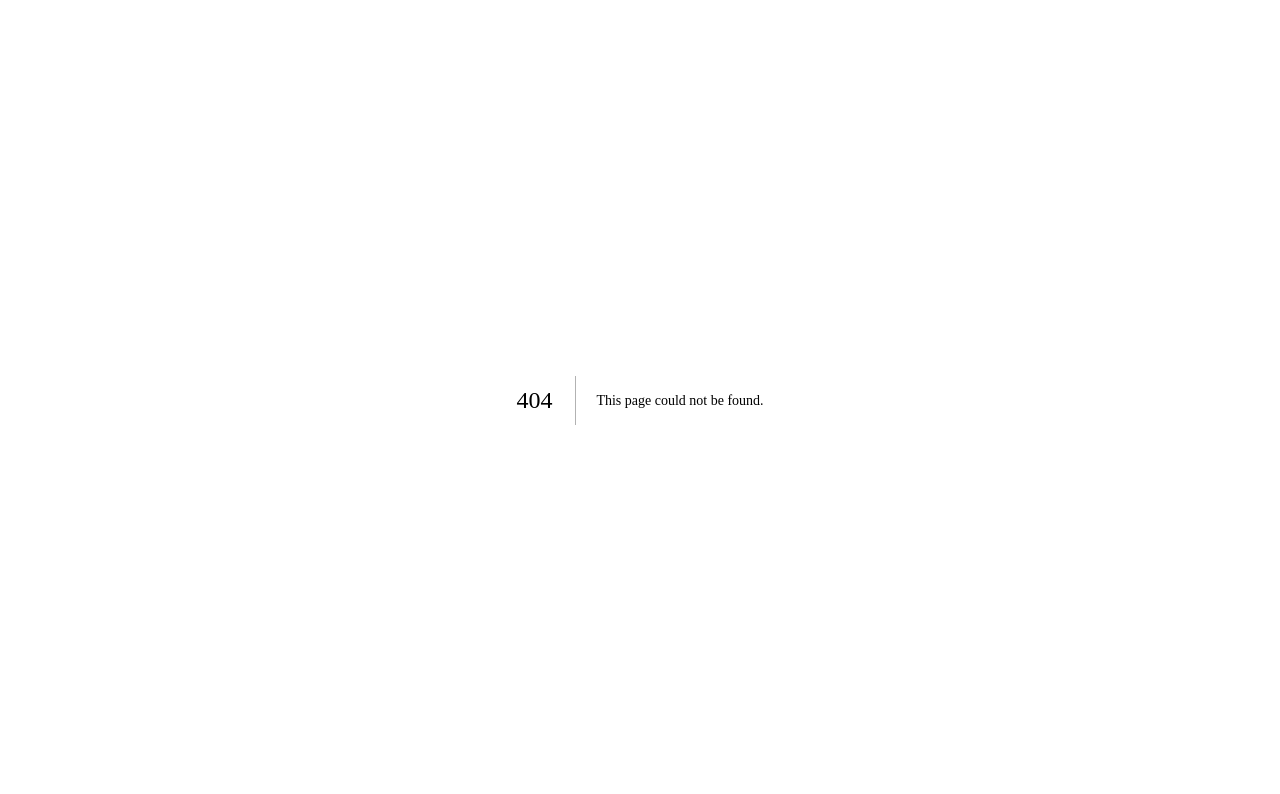
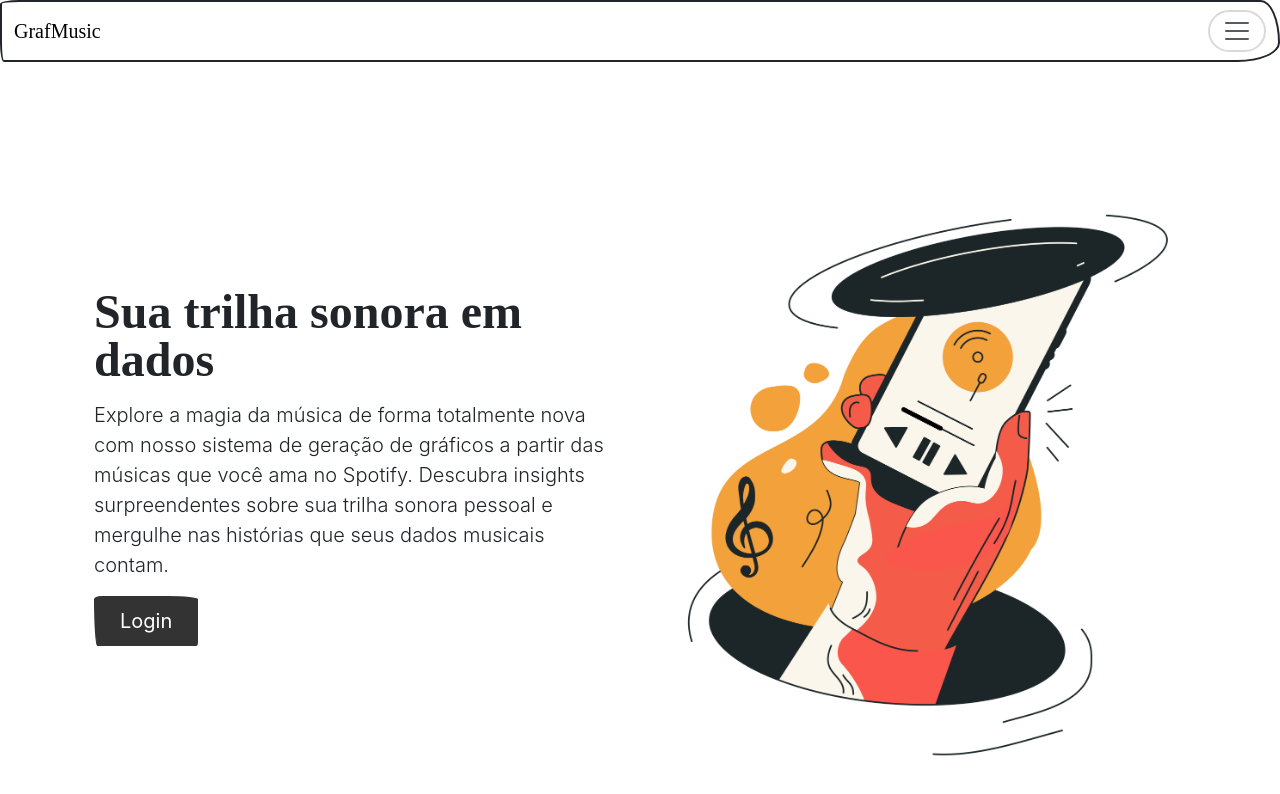
Before and after one commit to laurielylourenco/graf-music, a Next.js app: page /layout in a window 1280 px wide. Before the commit this address had no page. Shown: the top 794 px of the page. Built offline with nearby package versions, Linux system fonts and the light colour scheme; no server answers; a web font is replaced by a local one.

Commit message:
fix: about page

```diff
--- a/src/app/components/Navbar.js
+++ b/src/app/components/Navbar.js
@@ -1,6 +1,7 @@
 import Link from 'next/link';
 import React from 'react';
 const Navbar = ({ userSessionState, onLogout }) => {
+
   const handleClick = () => {
     onLogout("Olá, Pai! Esta é uma mensagem do filho para deslogar");
   };
@@ -19,7 +20,7 @@ const Navbar = ({ userSessionState, onLogout }) => {
               <Link className="nav-link active" aria-current="page" href="/">Home</Link>
             </li>
             <li className="nav-item">
-              <Link className="nav-link" href="/about">Sobre</Link>
+              <a  className="nav-link" href="/about">Sobre</a>
             </li>
             {userSessionState.status === 'authenticated' ? (
               <li className="nav-item">
--- a/src/app/dash/page.js
+++ b/src/app/dash/page.js
@@ -12,6 +12,7 @@ const Dash = ({ userSessionState }) => {
         !
       </h1>
 
+
     </>
   )
 }
--- a/src/pages/_app.js
+++ b/src/pages/_app.js
@@ -1,11 +1,16 @@
-import { SessionProvider } from 'next-auth/react'
+import RootLayout from './layout';
+import { SessionProvider } from 'next-auth/react';
 
-function App({ Component, pageProps: { session, ...pageProps } }) {
+function App({ Component, pageProps }) {
+  const { userSessionState, onLogout } = pageProps;
+
   return (
-    <SessionProvider session={session}>
-      <Component {...pageProps} />
+    <SessionProvider session={pageProps.session}>
+      <RootLayout userSessionState={userSessionState} onLogout={onLogout}>
+        <Component {...pageProps} />
+      </RootLayout>
     </SessionProvider>
-  )
+  );
 }
 
-export default App
+export default App;
--- a/src/pages/index.js
+++ b/src/pages/index.js
@@ -1,44 +1,23 @@
 
-import { signIn, signOut, useSession } from 'next-auth/react'
-import Head from 'next/head'
-import Script from 'next/script'
+
+// index.js
+import { signIn } from 'next-auth/react';
 import HeroSection from '../app/components/Heroes'
-import Navbar from '../app/components/Navbar'
-import "bootswatch/dist/sketchy/bootstrap.min.css";
-
 import Dash from '../app/dash/page'
 
-const Home = () => {
-  const session = useSession()
-  console.log('session.status:  ', session.status)
-  console.log('session:  ', session)
+const Home = ({ userSessionState, onLogout }) => {
+
   const clickLogin = (mensagem) => {
     signIn('spotify')
   };
 
-  const clickLogout = (mensagem) => {
-
-    signOut('spotify')
-  };
 
   return (
-
-
-    <>
-      <Head>
-        <meta name="viewport" content="width=device-width, initial-scale=1" />
-      </Head>
-      <Navbar userSessionState={session} onLogout={clickLogout} />
-
-        {session.status === 'authenticated'
-          ? <Dash userSessionState={session} />
+    <div>
+         {userSessionState.status === 'authenticated'
+          ? <Dash userSessionState={userSessionState} />
           : <HeroSection onLogin={clickLogin} />}
-
-
-      <Script src="https://cdn.jsdelivr.net/npm/@popperjs/core@2.11.8/dist/umd/popper.min.js" integrity="sha384-I7E8VVD/ismYTF4hNIPjVp/Zjvgyol6VFvRkX/vR+Vc4jQkC+hVqc2pM8ODewa9r" crossorigin="anonymous"></Script>
-      <Script src="https://cdn.jsdelivr.net/npm/bootstrap@5.3.2/dist/js/bootstrap.min.js" integrity="sha384-BBtl+eGJRgqQAUMxJ7pMwbEyER4l1g+O15P+16Ep7Q9Q+zqX6gSbd85u4mG4QzX+" crossorigin="anonymous"></Script>
-
-    </>
+    </div>
   )
 }
 
--- /dev/null
+++ b/src/pages/layout.js
@@ -0,0 +1,31 @@
+import "bootswatch/dist/sketchy/bootstrap.min.css";
+import Script from 'next/script'
+import Head from 'next/head'
+
+import { signOut, useSession } from 'next-auth/react';
+import Navbar from '../app/components/Navbar';
+import Home from ".";
+
+
+export default function RootLayout({ children, userSessionState, onLogout}) {
+  const clickLogout = (mensagem) => {
+    signOut();
+  };
+
+  const session = useSession()
+console.log('session',session)
+console.log('userSessionState',userSessionState)
+  return (
+    <>
+      <Head>
+        <meta name="viewport" content="width=device-width, initial-scale=1" />
+      </Head>
+      <Navbar userSessionState={session} onLogout={clickLogout} />
+
+        <Home userSessionState={session} onLogout={clickLogout} />
+        <Script src="https://cdn.jsdelivr.net/npm/@popperjs/core@2.11.8/dist/umd/popper.min.js" integrity="sha384-I7E8VVD/ismYTF4hNIPjVp/Zjvgyol6VFvRkX/vR+Vc4jQkC+hVqc2pM8ODewa9r" crossorigin="anonymous"></Script>
+        <Script src="https://cdn.jsdelivr.net/npm/bootstrap@5.3.2/dist/js/bootstrap.min.js" integrity="sha384-BBtl+eGJRgqQAUMxJ7pMwbEyER4l1g+O15P+16Ep7Q9Q+zqX6gSbd85u4mG4QzX+" crossorigin="anonymous"></Script>
+
+    </>
+  )
+}
```
Also changed, not shown: src/app/about/page.js (+7 -6 lines).
